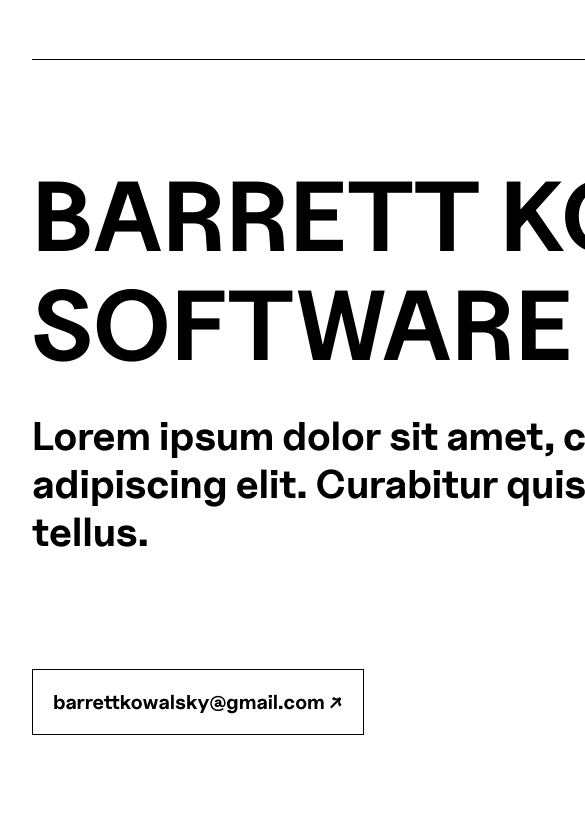
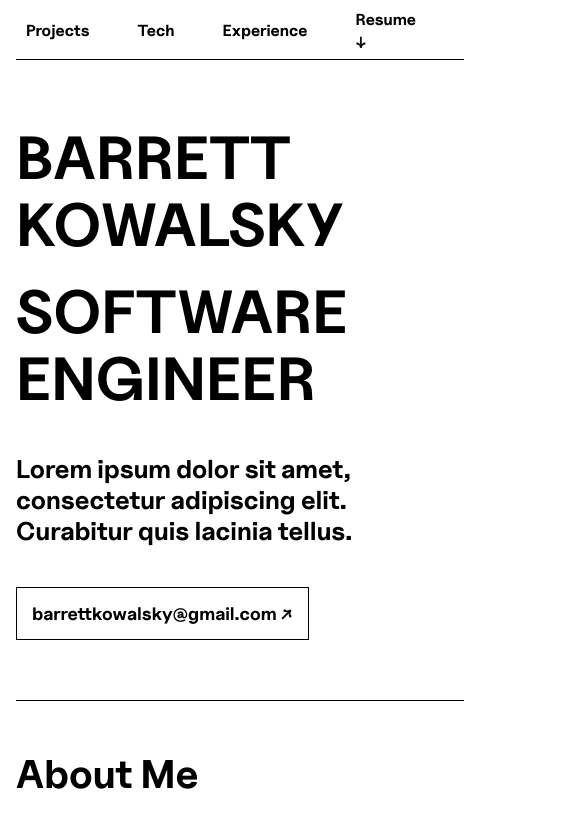
Before and after one commit to barrettk8090/portfolio-v2, a React (Vite) app: page / in a window 390 px wide. Shown: the top 833 px of the page, 585 px wide, since content can reach past the window. Built offline with nearby package versions, Linux system fonts and the light colour scheme.

Commit message:
mobile styles start

```diff
--- a/src/App.css
+++ b/src/App.css
@@ -293,3 +293,61 @@ h4{
   color: white;
   cursor: pointer;
 }
+
+/* Responsive screens */
+
+@media screen and (max-width: 480px) {
+  /* Styles for small smartphones */
+  #root {
+    max-width: 480px;
+    margin: 0 ;
+    padding: 0rem 1rem 0rem 1rem
+  }
+
+  .nav-container{
+    max-width: 480px;
+  }
+
+  h1{
+    font-size: 3.8rem;
+    padding-bottom: 20px;
+  }
+
+  .hero-container{
+    width: 100%;
+    border-bottom: 1px solid black;
+    margin-top: 4rem;
+    padding-bottom: 40px;
+  }
+
+  .hero-container h2{
+    width: 100%;
+    font-size: 1.6rem;
+  }
+
+  .hero-btn{
+    padding: 15px;
+    font-size: 18px;
+    margin-top: 20px;
+    margin-bottom: 20px;
+  }
+
+  .about-container{
+    padding-bottom:15px;
+    padding-top:15px;
+    max-width: 480px;
+  }
+
+}
+
+@media screen and (min-width: 481px) and (max-width: 767px) {
+  /* Styles for large smartphones and small tablets */
+}
+
+@media screen and (min-width: 768px) and (max-width: 1024px) {
+  /* Styles for tablets and small desktops */
+}
+
+@media screen and (min-width: 1025px) {
+  /* Styles for large desktops and high-resolution screens */
+}
```
